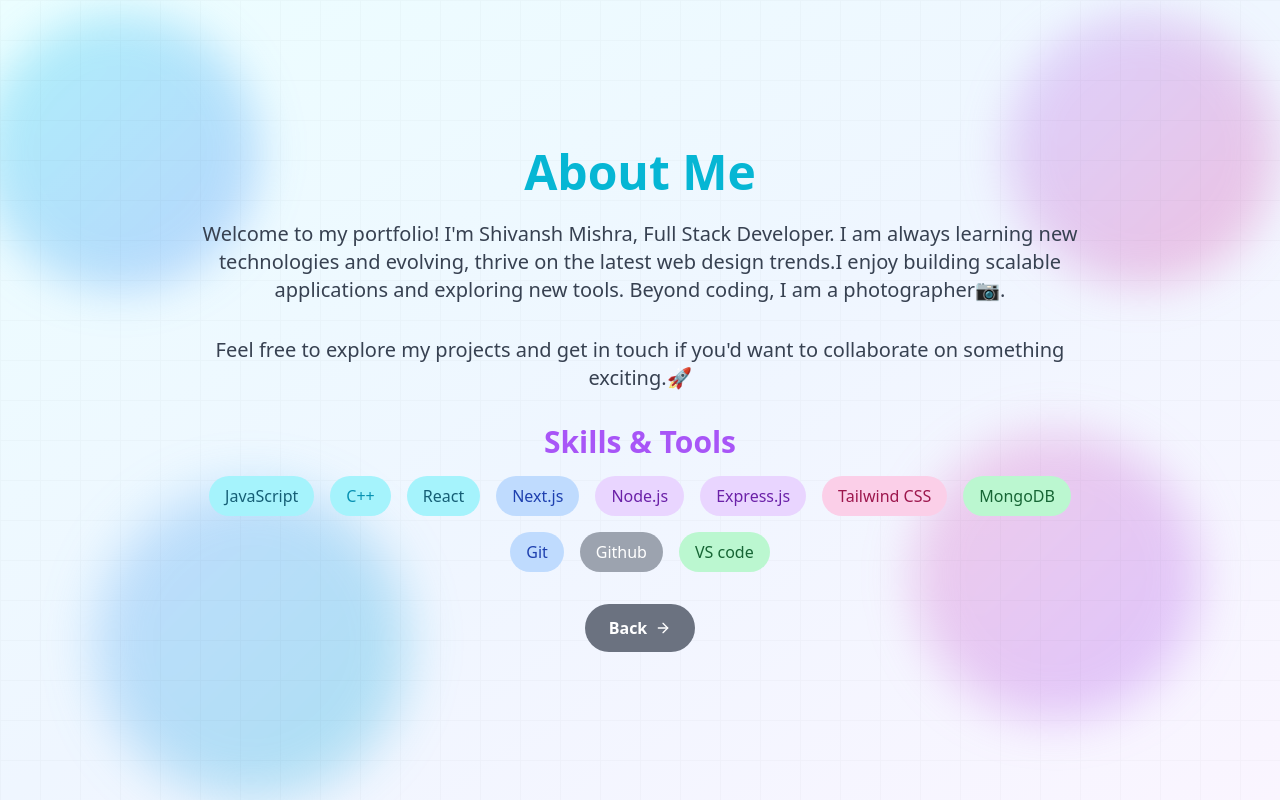
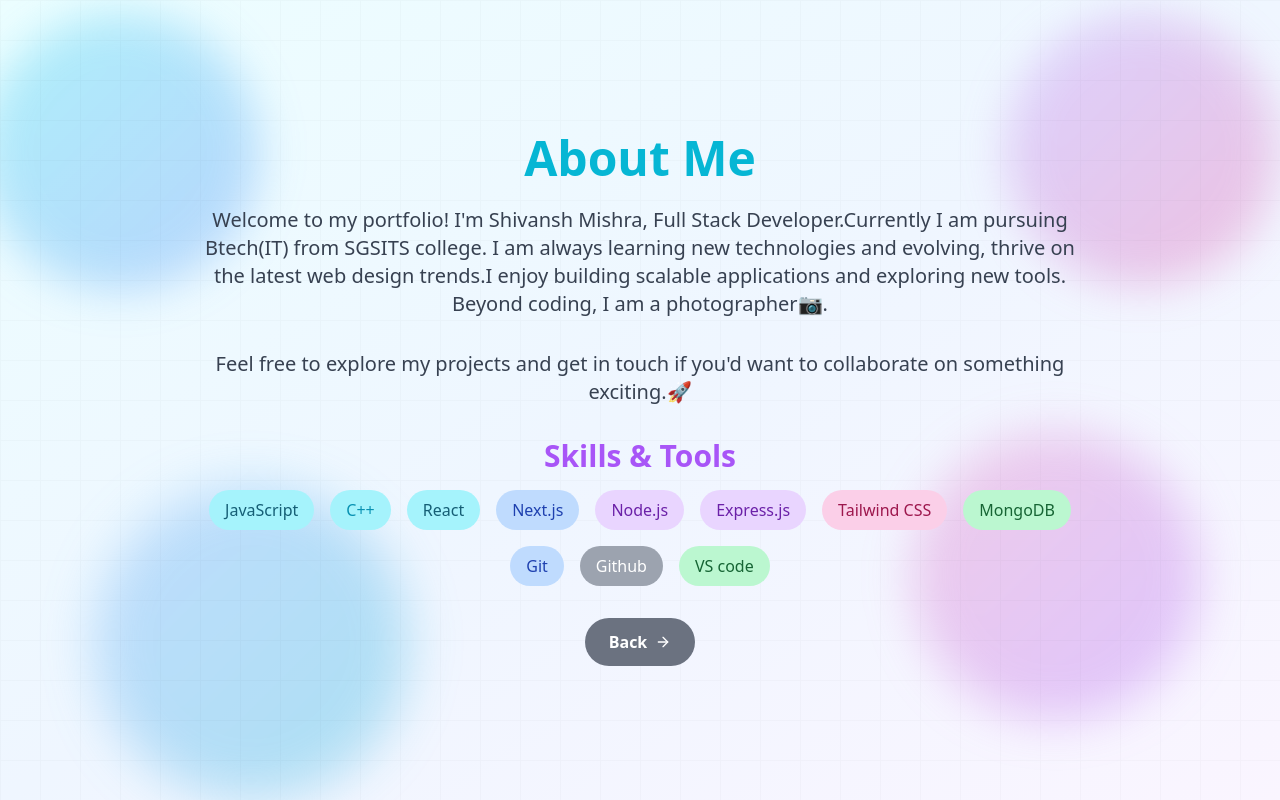
Before and after one commit to beingshivansh0777/Portfolio, a React (Vite) app: page /about in a window 1280 px wide. Built offline with nearby package versions, Linux system fonts and the light colour scheme.

Commit message:
Revise About Me section in AboutPage component
Updated personal introduction and educational background.

```diff
--- a/src/components/AboutPage.tsx
+++ b/src/components/AboutPage.tsx
@@ -13,7 +13,7 @@
       <div className="max-w-4xl w-full text-center relative z-10">
         <h1 className="text-5xl font-bold mb-6 text-cyan-500">About Me</h1>
         <p className="text-lg md:text-xl mb-8 text-gray-700 dark:text-gray-300">
-          Welcome to my portfolio! I'm Shivansh Mishra, Full Stack Developer. I am always learning new technologies and evolving, thrive on the
+          Welcome to my portfolio! I'm Shivansh Mishra, Full Stack Developer.Currently I am pursuing Btech(IT) from SGSITS college. I am always learning new technologies and evolving, thrive on the
           latest web design trends.I enjoy building scalable applications and exploring new tools.
           Beyond coding, I am a photographer📷.
         </p>
```
